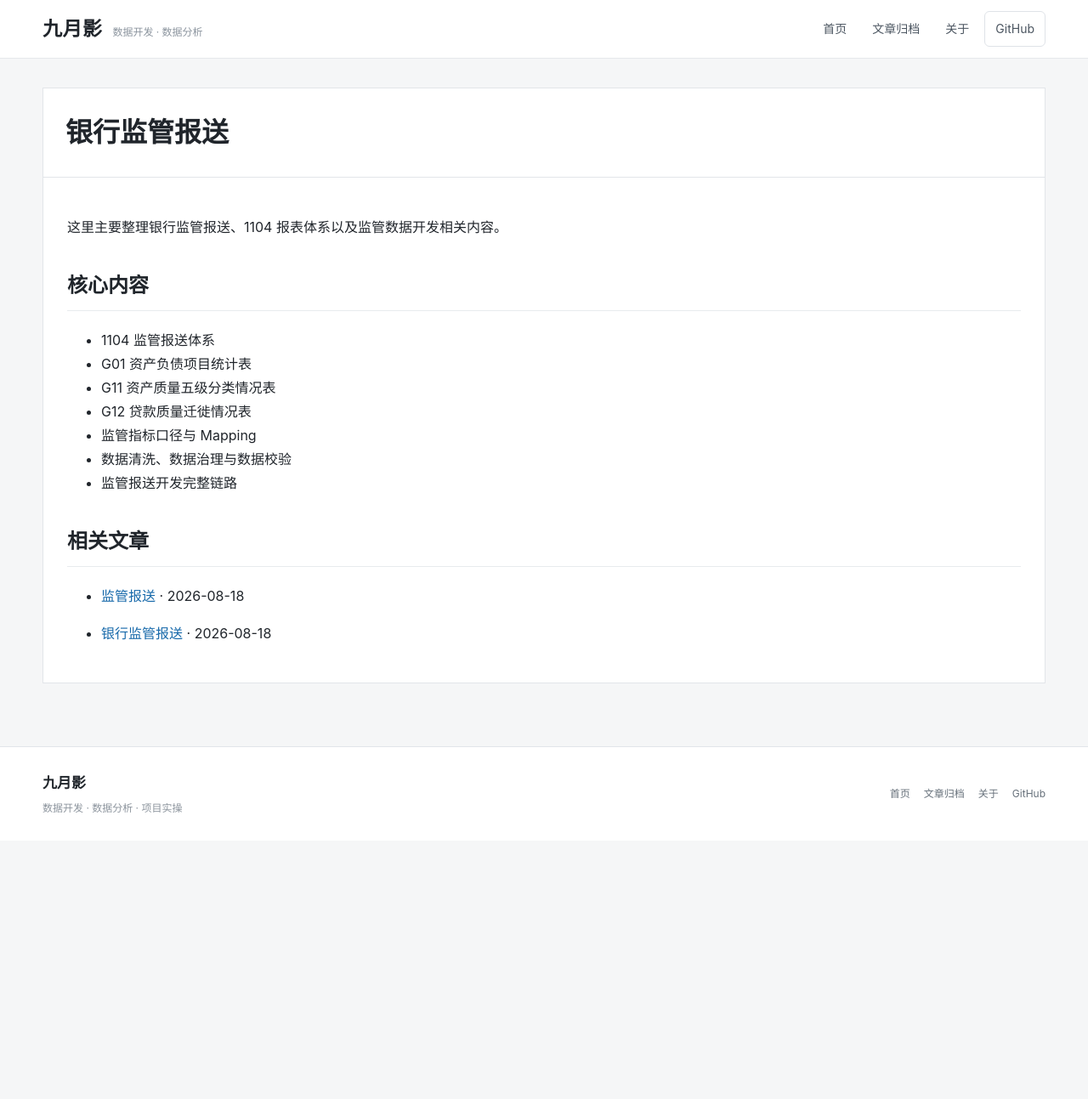
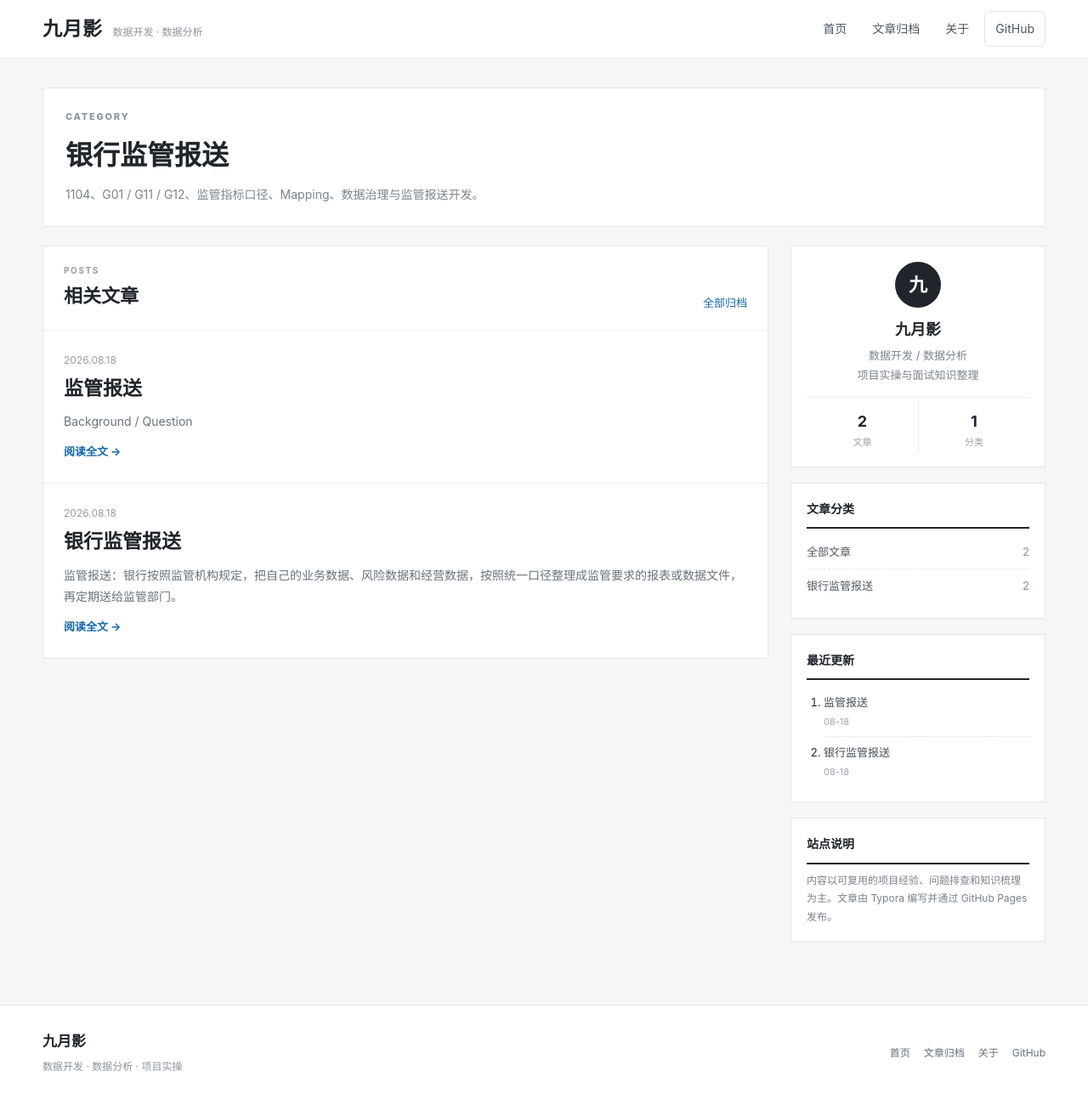
Before and after one commit to ijiuyueying/ijiuyueying.github.io, a Jekyll site: the page built from bank.md, in a window 1280 px wide and 1293 px high. Shown: the whole window at 85% size. Built offline with Jekyll 4.4.1, drawn with Linux system fonts in a browser that asks for light colours.

Commit message:
统一银行监管分类页

```diff
--- a/bank.md
+++ b/bank.md
@@ -1,28 +1,7 @@
 ---
-layout: page
+layout: category
 title: 银行监管报送
 permalink: /bank/
+category_key: bank
+description: 1104、G01 / G11 / G12、监管指标口径、Mapping、数据治理与监管报送开发。
 ---
-
-这里主要整理银行监管报送、1104 报表体系以及监管数据开发相关内容。
-
-## 核心内容
-
-- 1104 监管报送体系
-- G01 资产负债项目统计表
-- G11 资产质量五级分类情况表
-- G12 贷款质量迁徙情况表
-- 监管指标口径与 Mapping
-- 数据清洗、数据治理与数据校验
-- 监管报送开发完整链路
-
-## 相关文章
-
-{% assign category_posts = site.categories["bank"] %}
-{% if category_posts.size > 0 %}
-{% for post in category_posts %}
-- [{{ post.title }}]({{ post.url | relative_url }}) · {{ post.date | date: "%Y-%m-%d" }}
-{% endfor %}
-{% else %}
-暂无文章。以后文章的 `categories` 设置为 `[bank]` 后，会自动出现在这里。
-{% endif %}
```
